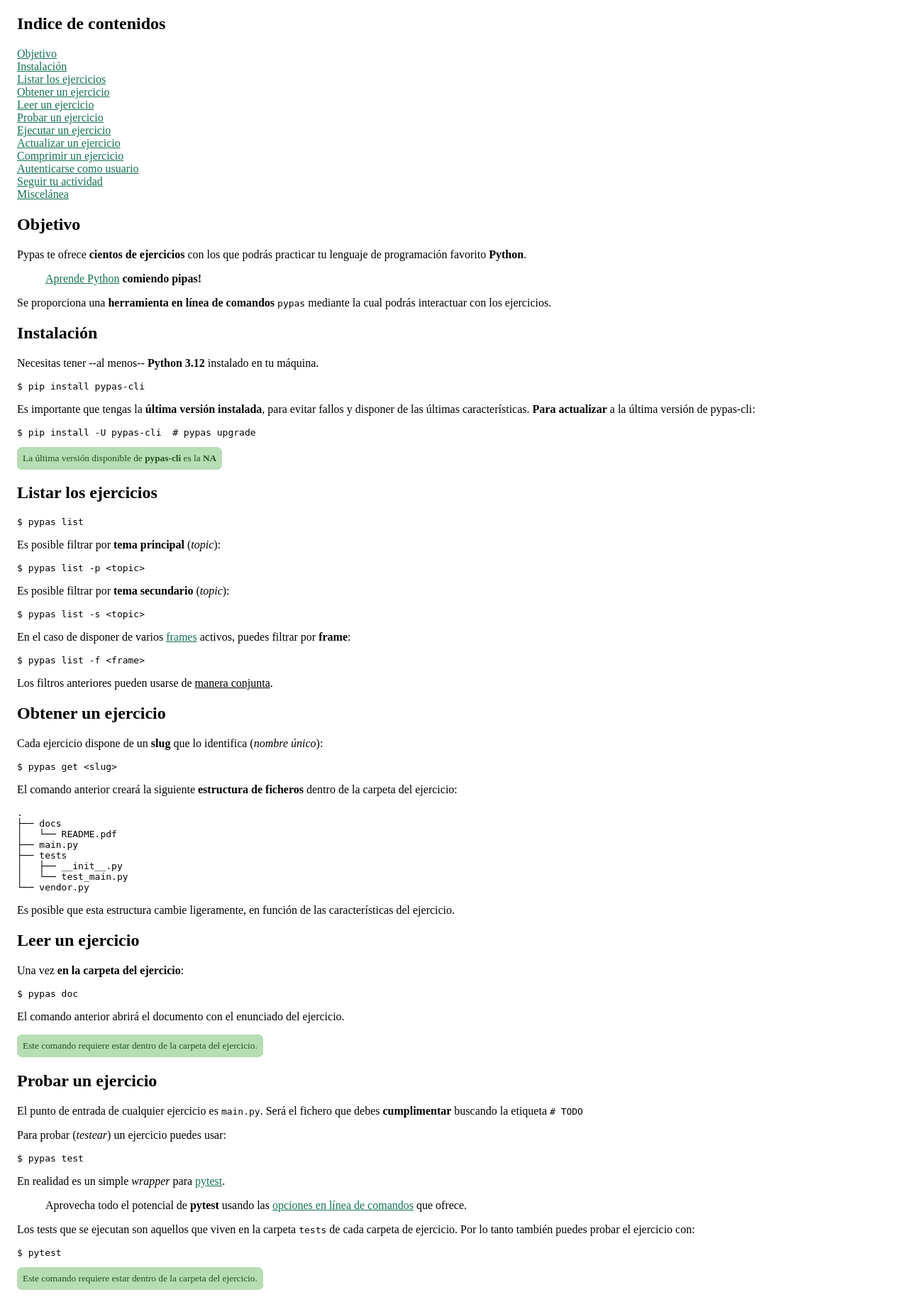
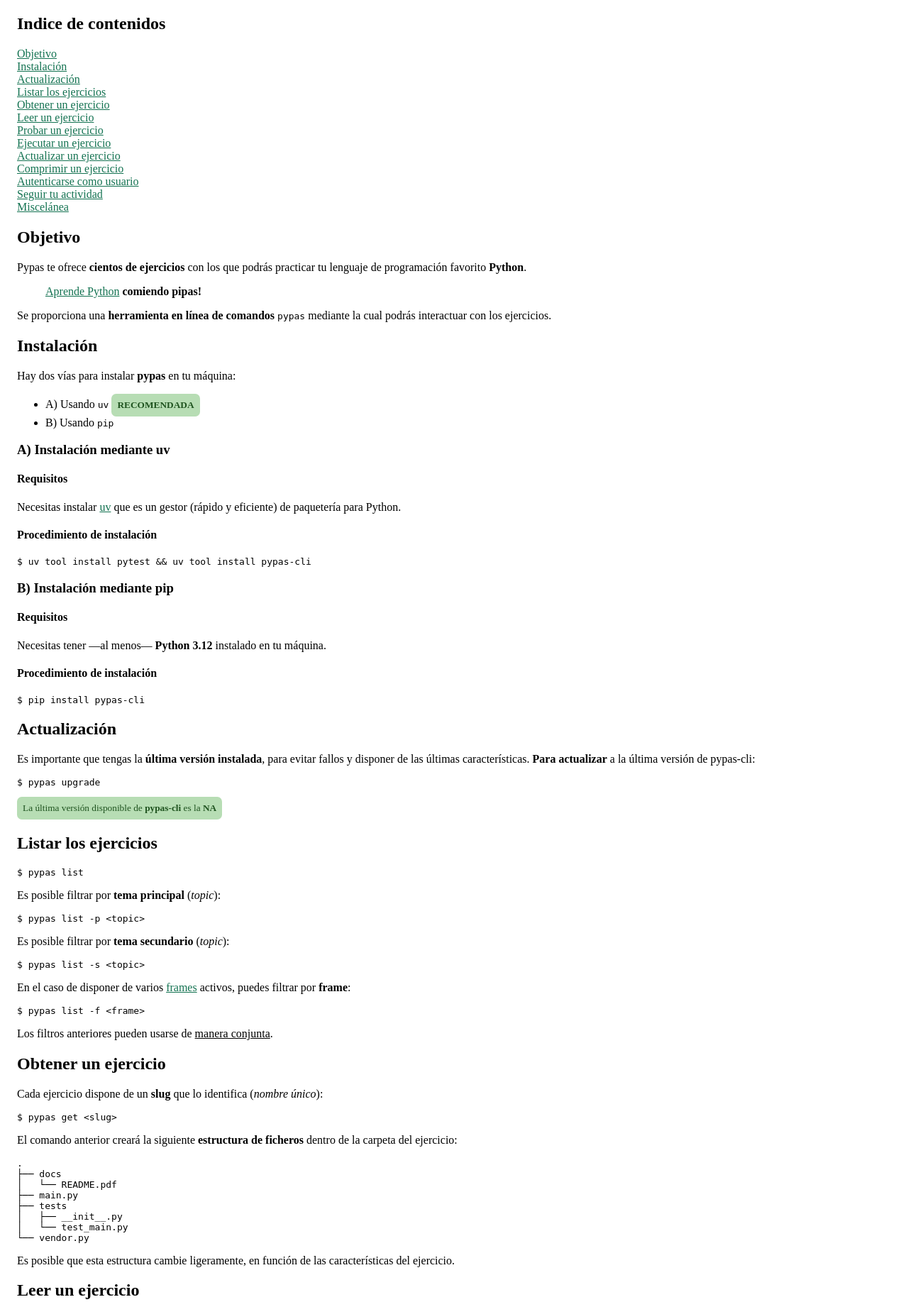
Before and after one commit to sdelquin/pypas-web, a Django app: template homepage/templates/homepage/index.html in a window 1280 px wide. Shown: the part 109-1944 px from the top of the page at 71% size. Run offline with Django 5.2, Linux system fonts and the light colour scheme; the template is opened without the code that fills it, so the values that code supplies are empty; parts of the project's set-up code (start-up, migrations or seed data) failed here and were passed over; some libraries are stand-ins or nearby versions.

Commit message:
Add notes about installation and update

```diff
--- a/homepage/templates/homepage/index.html
+++ b/homepage/templates/homepage/index.html
@@ -22,6 +22,7 @@
     <h2>Indice de contenidos</h2>
     <a href="#objetivo">Objetivo</a><br>
     <a href="#instalación">Instalación</a><br>
+    <a href="#actualización">Actualización</a><br>
     <a href="#listar-los-ejercicios">Listar los ejercicios</a><br>
     <a href="#obtener-un-ejercicio">Obtener un ejercicio</a><br>
     <a href="#leer-un-ejercicio">Leer un ejercicio</a><br>
@@ -49,10 +50,31 @@
       <i class="fa-solid fa-box-open"></i>
       Instalación
     </h2>
-    <p>Necesitas tener --al menos-- <b>Python 3.12</b> instalado en tu máquina.</p>
+
+    Hay dos vías para instalar <b>pypas</b> en tu máquina:
+    <ul>
+      <li>A) Usando <code>uv</code> <div class="reminder"><b>RECOMENDADA</b></span></li>
+      <li>B) Usando <code>pip</code></li>
+    </ul>
+
+    <h3>A) Instalación mediante uv</h3>
+    <h4>Requisitos</h4>
+    <p>Necesitas instalar <a href="https://docs.astral.sh/uv/getting-started/installation/">uv</a> que es un gestor (rápido y eficiente) de paquetería para Python.</p>
+    <h4>Procedimiento de instalación</h4>
+    <pre><code class="shell">$ uv tool install pytest && uv tool install pypas-cli</code></pre>
+
+    <h3>B) Instalación mediante pip</h3>
+    <h4>Requisitos</h4>
+    <p>Necesitas tener —al menos— <b>Python 3.12</b> instalado en tu máquina.</p>
+    <h4>Procedimiento de instalación</h4>
     <pre><code class="shell">$ pip install pypas-cli</code></pre>
+
+    <h2>
+      <i class="fa-solid fa-truck-fast"></i>
+      Actualización
+    </h2>
     <p>Es importante que tengas la <b>última versión instalada</b>, para evitar fallos y disponer de las últimas características. <b>Para actualizar</b> a la última versión de pypas-cli:</p>
-    <pre><code class="shell">$ pip install -U pypas-cli  # pypas upgrade</code></pre>
+    <pre><code class="shell">$ pypas upgrade</code></pre>
     <div class="reminder">
       <i class="fa-regular fa-star"></i>
       La última versión disponible de <b>pypas-cli</b> es la <b>{% pypas_cli_version %}</b>
```
